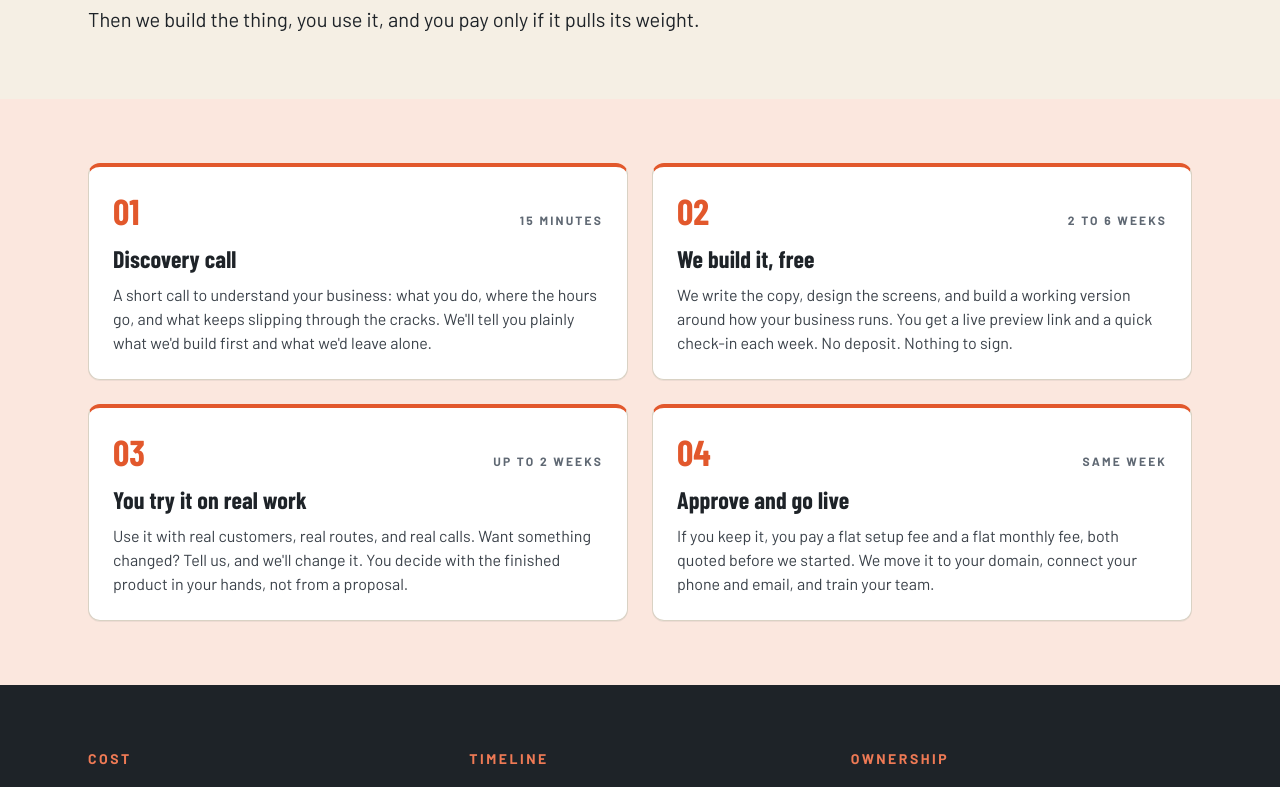
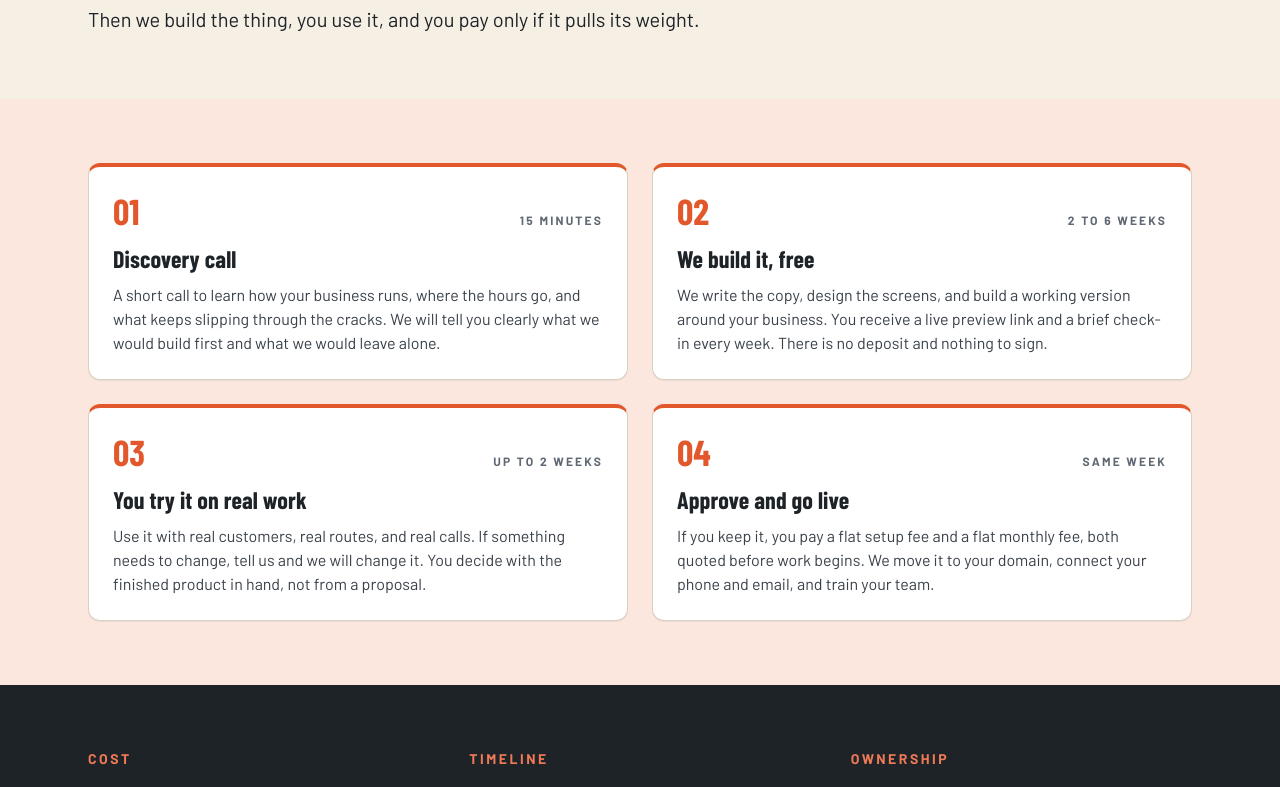
Before and after one commit to montyd14/workhorse-digital-erp, a Next.js app: page /how-it-works in a window 1280 px wide. Shown: the part 399-1186 px from the top of the page. Built offline with nearby package versions, Linux system fonts and the light colour scheme; no server answers; a web font is replaced by a local one.

Commit message:
How it works: plainer, cleaner step copy

```diff
--- a/app/(marketing)/how-it-works/page.tsx
+++ b/app/(marketing)/how-it-works/page.tsx
@@ -22,22 +22,22 @@ const steps = [
   {
     title: "Discovery call",
     time: "15 minutes",
-    body: "A short call to understand your business: what you do, where the hours go, and what keeps slipping through the cracks. We'll tell you plainly what we'd build first and what we'd leave alone.",
+    body: "A short call to learn how your business runs, where the hours go, and what keeps slipping through the cracks. We will tell you clearly what we would build first and what we would leave alone.",
   },
   {
     title: "We build it, free",
     time: "2 to 6 weeks",
-    body: "We write the copy, design the screens, and build a working version around how your business runs. You get a live preview link and a quick check-in each week. No deposit. Nothing to sign.",
+    body: "We write the copy, design the screens, and build a working version around your business. You receive a live preview link and a brief check-in every week. There is no deposit and nothing to sign.",
   },
   {
     title: "You try it on real work",
     time: "Up to 2 weeks",
-    body: "Use it with real customers, real routes, and real calls. Want something changed? Tell us, and we'll change it. You decide with the finished product in your hands, not from a proposal.",
+    body: "Use it with real customers, real routes, and real calls. If something needs to change, tell us and we will change it. You decide with the finished product in hand, not from a proposal.",
   },
   {
     title: "Approve and go live",
     time: "Same week",
-    body: "If you keep it, you pay a flat setup fee and a flat monthly fee, both quoted before we started. We move it to your domain, connect your phone and email, and train your team.",
+    body: "If you keep it, you pay a flat setup fee and a flat monthly fee, both quoted before work begins. We move it to your domain, connect your phone and email, and train your team.",
   },
 ];
 
```
